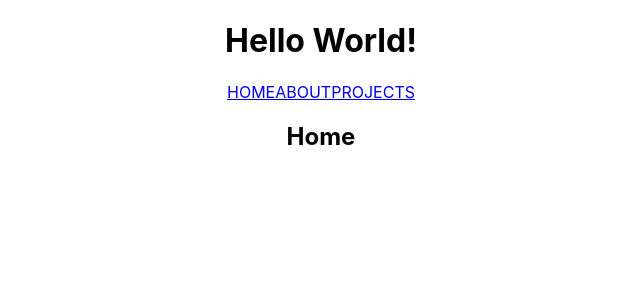
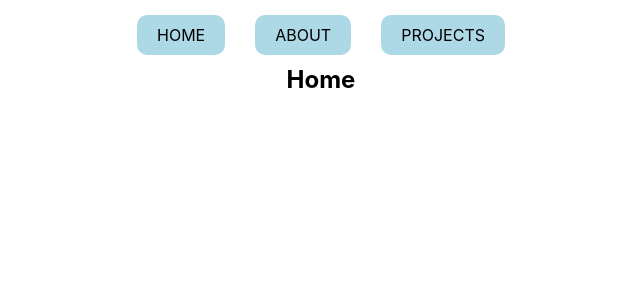
Before and after one commit to kerryoncoding/engineering-portfolio, a React (Create React App) app: page / in a window 1280 px wide. Shown: the top 300 px of the page, without its empty margins (319-959 px from the left). Built offline with nearby package versions, Linux system fonts and the light colour scheme.

Commit message:
styled navbar

```diff
--- a/src/App.css
+++ b/src/App.css
@@ -36,3 +36,23 @@
     transform: rotate(360deg);
   }
 }
+
+/* STARTING MY CSS */
+.navbar {
+  margin-top: 25px;
+}
+
+.navlink {
+  padding: 10px 20px;
+  margin: 15px;
+  background-color:lightblue;
+  color: black;
+  border-radius: 10px;
+  text-decoration: none;
+}
+
+.navlink:hover {
+  background-color:blue;
+  color: white;
+
+}
--- a/src/components/About.js
+++ b/src/components/About.js
@@ -2,7 +2,11 @@ import React from "react"
 
 function About(){
    return (
-      <h2>About</h2>
+      <div>
+         <h2>About</h2>
+         <p>Some stuff to write about me...</p>
+      </div>
+
    )
 }
 
--- a/src/components/App.js
+++ b/src/components/App.js
@@ -4,13 +4,11 @@ import NavBar from "./NavBar"
 import Home from "./Home"
 import About from "./About"
 import Projects from "./Projects"
-
 import '../App.css';
 
 function App() {
   return (
     <div className="App">
-      <h1>Hello World!</h1>
       <NavBar />
       <Switch>
         <Route exact path="/about">
--- a/src/components/Home.js
+++ b/src/components/Home.js
@@ -2,7 +2,9 @@ import React from "react"
 
 function Home(){
    return (
-      <h2>Home</h2>
+      <div>
+         <h2>Home</h2>
+      </div>
    )
 }
 
--- a/src/components/NavBar.js
+++ b/src/components/NavBar.js
@@ -3,10 +3,10 @@ import { NavLink } from "react-router-dom"
 
 function NavBar(){
    return (
-      <nav>
-         <NavLink exact to="/">HOME</NavLink>
-         <NavLink exact to="/about">ABOUT</NavLink>
-         <NavLink exact to="/projects">PROJECTS</NavLink>
+      <nav className="navbar">
+         <NavLink className="navlink" exact to="/">HOME</NavLink>
+         <NavLink className="navlink" exact to="/about">ABOUT</NavLink>
+         <NavLink className="navlink" exact to="/projects">PROJECTS</NavLink>
       </nav>
    )
 }
--- a/src/components/Projects.js
+++ b/src/components/Projects.js
@@ -1,8 +1,18 @@
 import React from "react"
 
 function Projects(){
+   const projectCard = {
+
+
+   }
+
+
+
    return (
-      <h2>Projects</h2>
+      <div>
+         <h2>Projects</h2>
+      </div>
+
    )
 }
 
```
Also changed, not shown: src/index.css (line endings or trailing spaces).
